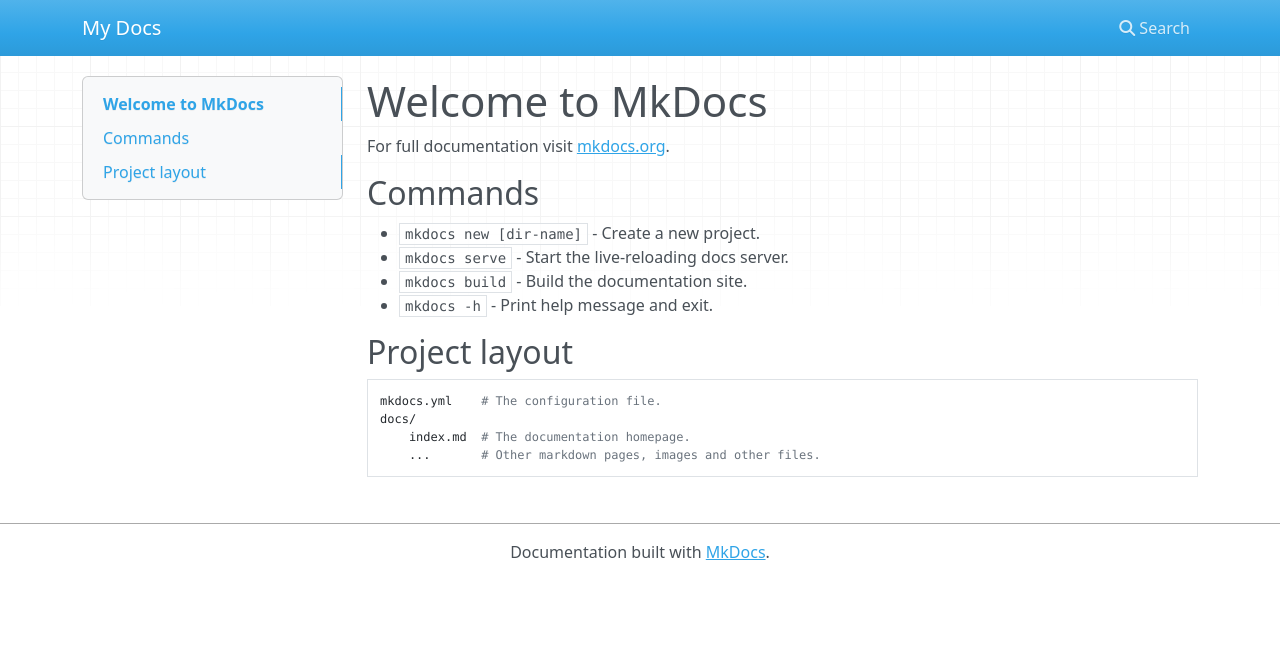
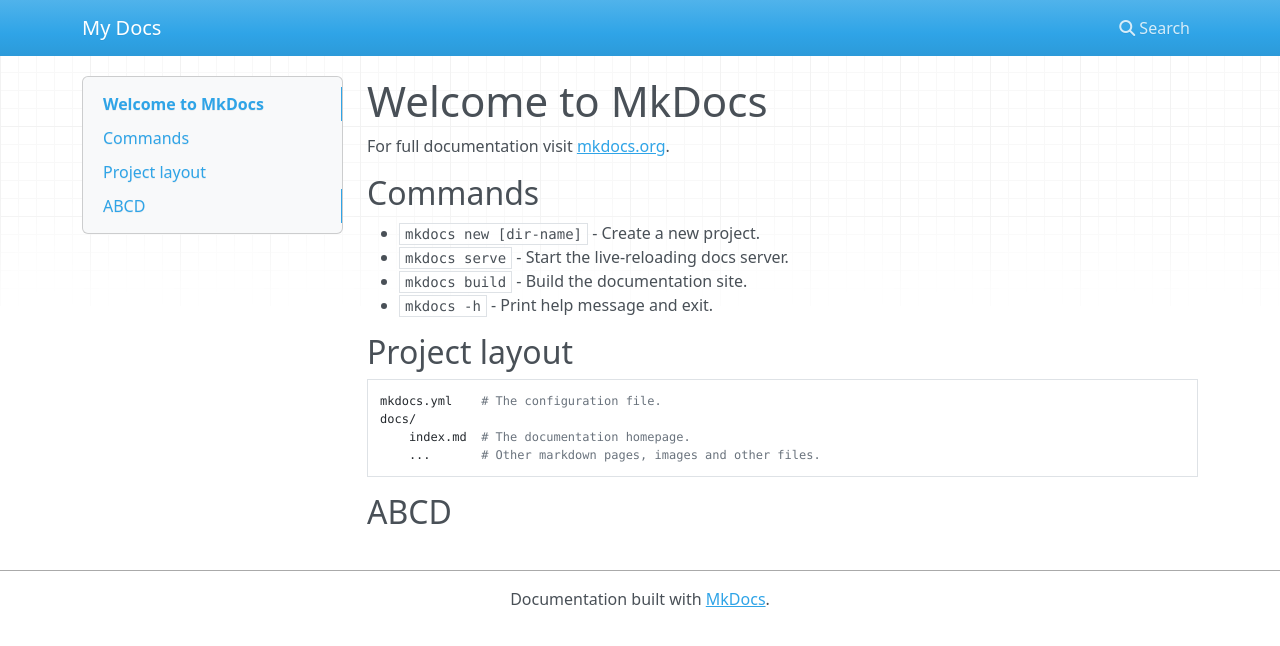
Before and after one commit to Miuarcher/miumiu.github.io, an MkDocs documentation site: the page built from docs/index.md, in a window 1280 px wide. Shown: the top 646 px of the page. Built offline with MkDocs 1.6.1, drawn with Linux system fonts in a browser that asks for light colours; nearby versions of some CDN libraries.

Commit message:
ADD ABCD

```diff
--- a/docs/index.md
+++ b/docs/index.md
@@ -15,3 +15,4 @@
     docs/
         index.md  # The documentation homepage.
         ...       # Other markdown pages, images and other files.
+## ABCD
```
